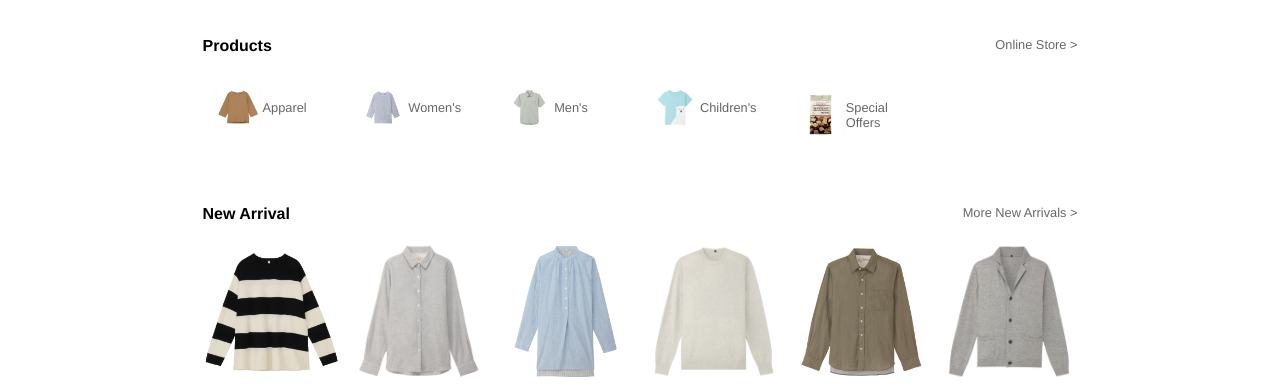
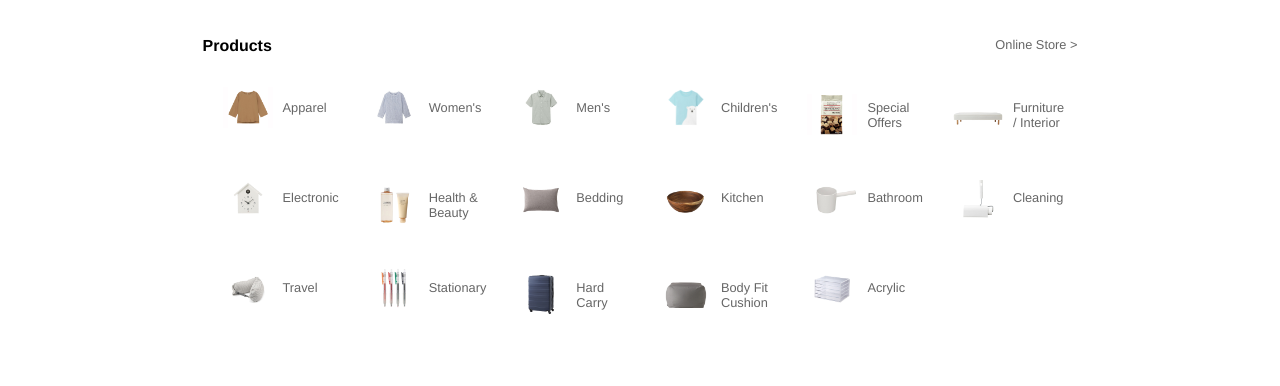
Before and after one commit to william-chu/epicodus-week11, a website built with webpack: page src/index.html in a window 1280 px wide. Shown: the part 917-1303 px from the top of the page. Built offline with nearby package versions, Linux system fonts and the light colour scheme.

Commit message:
add second set of product categories

```diff
--- a/src/index.html
+++ b/src/index.html
@@ -87,6 +87,79 @@
           <div class="product-category-flex">
             <img src="img/category-specialoffers.jpg">
             <h6>Special Offers</h6>
+          </div>
+        </article>
+        <!-- Second category section -->
+        <article class="product-category cat6">
+          <div class="product-category-flex">
+            <img src="img/category-furniture.jpg">
+            <h6>Furniture / Interior</h6>
+          </div>
+        </article>
+        <article class="product-category cat7">
+          <div class="product-category-flex">
+            <img src="img/category-electronic.jpg">
+            <h6>Electronic</h6>
+          </div>
+        </article>
+        <article class="product-category cat8">
+          <div class="product-category-flex">
+            <img src="img/category-healthbeauty.jpg">
+            <h6>Health & Beauty</h6>
+          </div>
+        </article>
+        <article class="product-category cat9">
+          <div class="product-category-flex">
+            <img src="img/category-bedding.jpg">
+            <h6>Bedding</h6>
+          </div>
+        </article>
+        <article class="product-category cat10">
+          <div class="product-category-flex">
+            <img src="img/category-kitchen.jpg">
+            <h6>Kitchen</h6>
+          </div>
+        </article>
+        <article class="product-category cat11">
+          <div class="product-category-flex">
+            <img src="img/category-bathroom.jpg">
+            <h6>Bathroom</h6>
+          </div>
+        </article>
+        <article class="product-category cat12">
+          <div class="product-category-flex">
+            <img src="img/category-cleaning.jpg">
+            <h6>Cleaning</h6>
+          </div>
+        </article>
+        <article class="product-category cat13">
+          <div class="product-category-flex">
+            <img src="img/category-travel.jpg">
+            <h6>Travel</h6>
+          </div>
+        </article>
+        <article class="product-category cat14">
+          <div class="product-category-flex">
+            <img src="img/category-stationary.jpg">
+            <h6>Stationary</h6>
+          </div>
+        </article>
+        <article class="product-category cat15">
+          <div class="product-category-flex">
+            <img src="img/category-hardcarry.jpg">
+            <h6>Hard Carry</h6>
+          </div>
+        </article>
+        <article class="product-category cat16">
+          <div class="product-category-flex">
+            <img src="img/category-bodyfit.jpg">
+            <h6>Body Fit Cushion</h6>
+          </div>
+        </article>
+        <article class="product-category cat17">
+          <div class="product-category-flex">
+            <img src="img/category-acrylic.jpg">
+            <h6>Acrylic</h6>
           </div>
         </article>
       </div>
--- a/src/styles.css
+++ b/src/styles.css
@@ -212,8 +212,11 @@ article img:hover {
 }
 
 .product-category img {
+  display: flex;
+  align-items: center;
   width: 50px;
   min-width: 50px;
+  padding: 0 10px;
 }
 
 .product-category h6 {
@@ -221,6 +224,7 @@ article img:hover {
   color: #666;
   font-weight: lighter;
   margin: 25px 0;
+  justify-content: center;
 }
 
 .cat1 {
```
Also changed, not shown: src/img/category-acrylic.jpg (added), src/img/category-bathroom.jpg (added), src/img/category-bedding.jpg (added), src/img/category-bodyfit.jpg (added), src/img/category-cleaning.jpg (added), src/img/category-electronic.jpg (added), src/img/category-furniture.jpg (added), src/img/category-hardcarry.jpg (added), src/img/category-healthbeauty.jpg (added), src/img/category-kitchen.jpg (added), src/img/category-stationary.jpg (added), src/img/category-travel.jpg (added).
